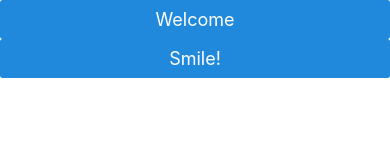
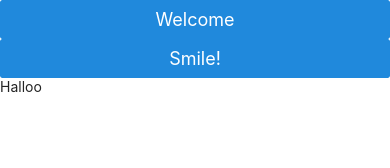
Before and after one commit to jenhakk/workout-app, a React Native app in the folder workoutapp/: screen / in a window 390 px wide. Shown: the top 168 px of the page. Built offline with nearby package versions, Linux system fonts and the light colour scheme.

Commit message:
Created Text

```diff
--- a/workoutapp/App.js
+++ b/workoutapp/App.js
@@ -1,6 +1,6 @@
 import React from 'react';
 import { View } from 'react-native';
-import { Button } from '@rneui/base';
+import { Button, Text } from '@rneui/base';
 
 const App = () => {
   const AwesomeButton = () => <Button title="Welcome" />;
@@ -11,6 +11,7 @@ const App = () => {
       <AwesomeButton />
 
       <Button title='Smile!' />
+      <Text>Halloo</Text>
     </View>
   );
 };
```
